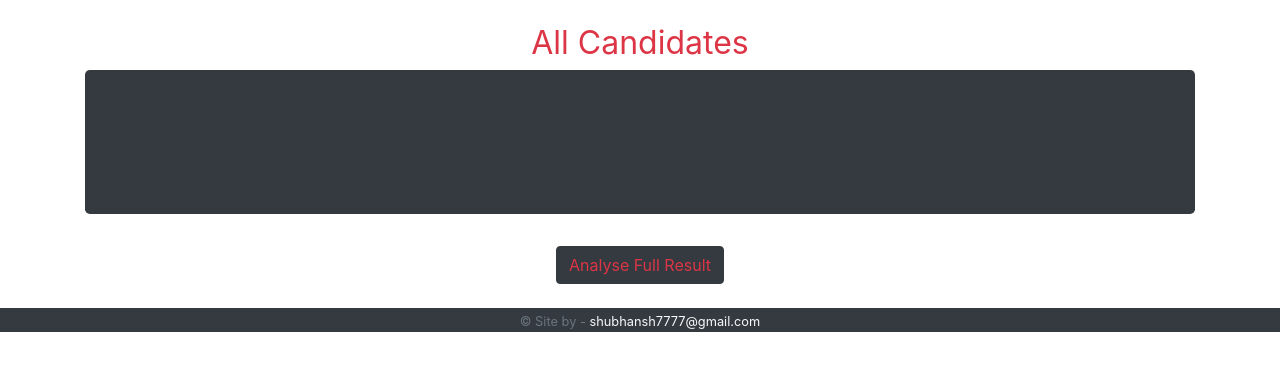
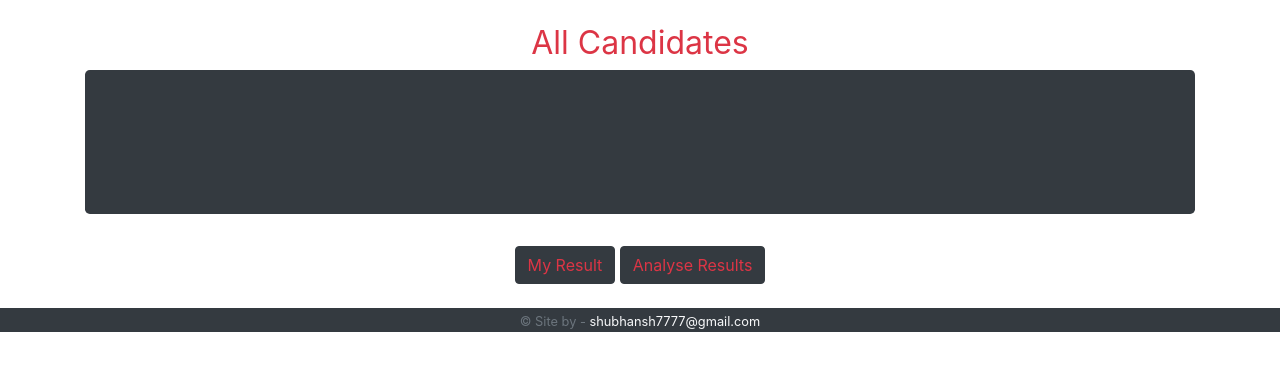
Before and after one commit to Shubhansh-Simple/MCQ-Game, a Django app: page /users/ in a window 1280 px wide. Shown: the part 53-424 px from the top of the page. Run offline with Django 3.2, Linux system fonts and the light colour scheme; the visitor is signed in with stand-in values (Sample User, id 1); data comes from the database, SQL or seed files in the repository; some libraries are stand-ins or nearby versions.

Commit message:
Important commit,plot the user data in graph only if  "is_complete_quiz"
Returns list of user whose quiz complete and ready to plot.

```diff
--- a/users/models.py
+++ b/users/models.py
@@ -25,8 +25,14 @@ class CustomUser( AbstractUser,CustomResizeImage ):
 
     @staticmethod
     def hide_special_user():
-        '''Returns is_staff and starts with demo'''
-        return CustomUser.objects.filter( is_staff=False ).exclude( username='demo' )
+        '''Returns is_staff and endswith _demo'''
+        return CustomUser.objects.filter( is_staff=False ).exclude( username__endswith='_demo' )
+
+    @staticmethod
+    def whose_quiz_complete():
+        '''All non-special user whose quiz complete for plotting'''
+
+        return __class__.hide_special_user().filter( is_complete_quiz=True )
 
 
     @property
--- a/users/templates/user_list.html
+++ b/users/templates/user_list.html
@@ -62,8 +62,11 @@
     </div>
   </section>
   <div class='text-center'>
+    <a class='btn btn-dark text-danger' href="{% url 'result' %}">
+      My Result
+    </a>
     <a class='btn btn-dark text-danger' href="{% url 'analyse_data' %}">
-      Analyse Full Result
+      Analyse Results
     </a>
   </div>
 
--- a/users/views.py
+++ b/users/views.py
@@ -13,7 +13,7 @@ class UserListView( LoginRequiredMixin,ListView ):
     context_object_name = 'user_list'
 
     def get_queryset( self ):
-        return CustomUser.hide_special_user
+        return CustomUser.hide_special_user()
 
 
 class UserDetailView( LoginRequiredMixin,DetailView ):
@@ -31,7 +31,7 @@ def DataAnalysis( request ):
     correct_answers_list = []
     skiped_question_list = []
 
-    for x in CustomUser.hide_special_user:
+    for x in CustomUser.whose_quiz_complete():
         username_list.append( x.username )
         correct_answers_list.append( x.correct_answers )
         skiped_question_list.append( x.total_skip_question )
```
